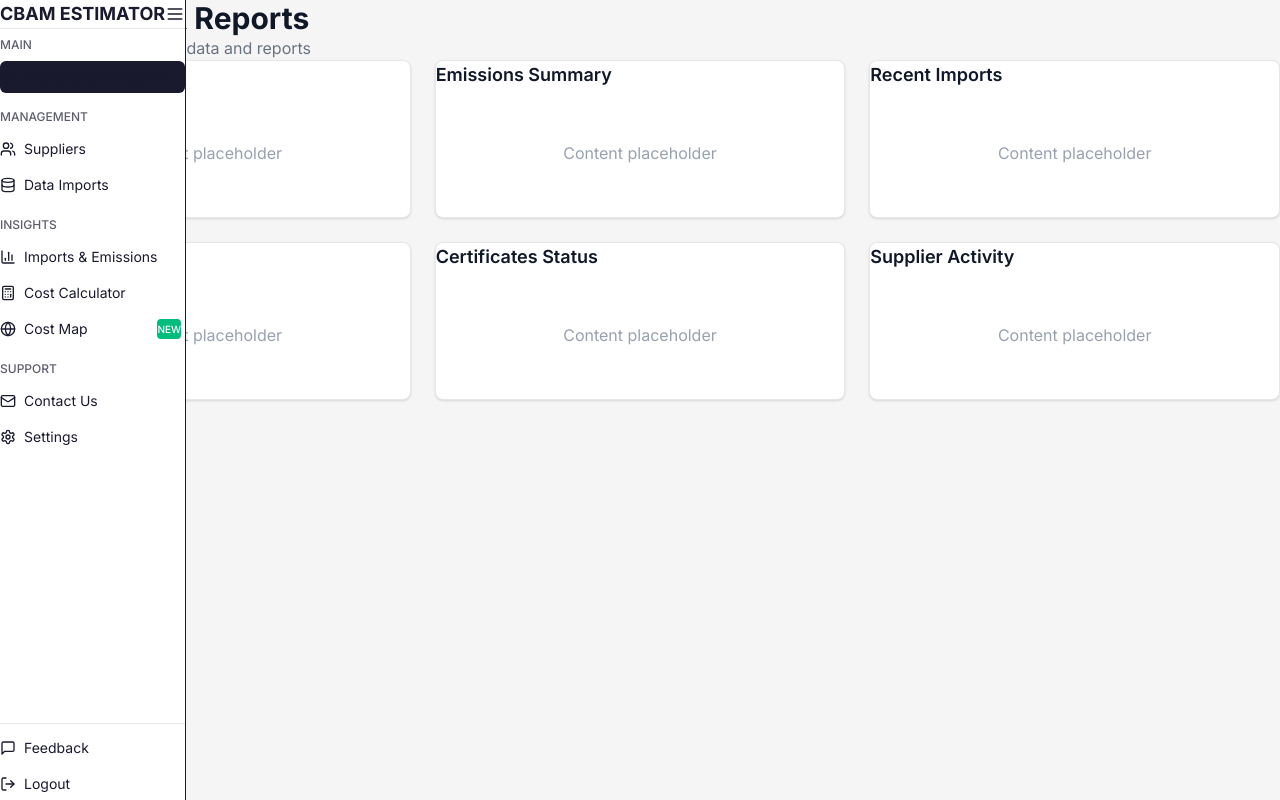
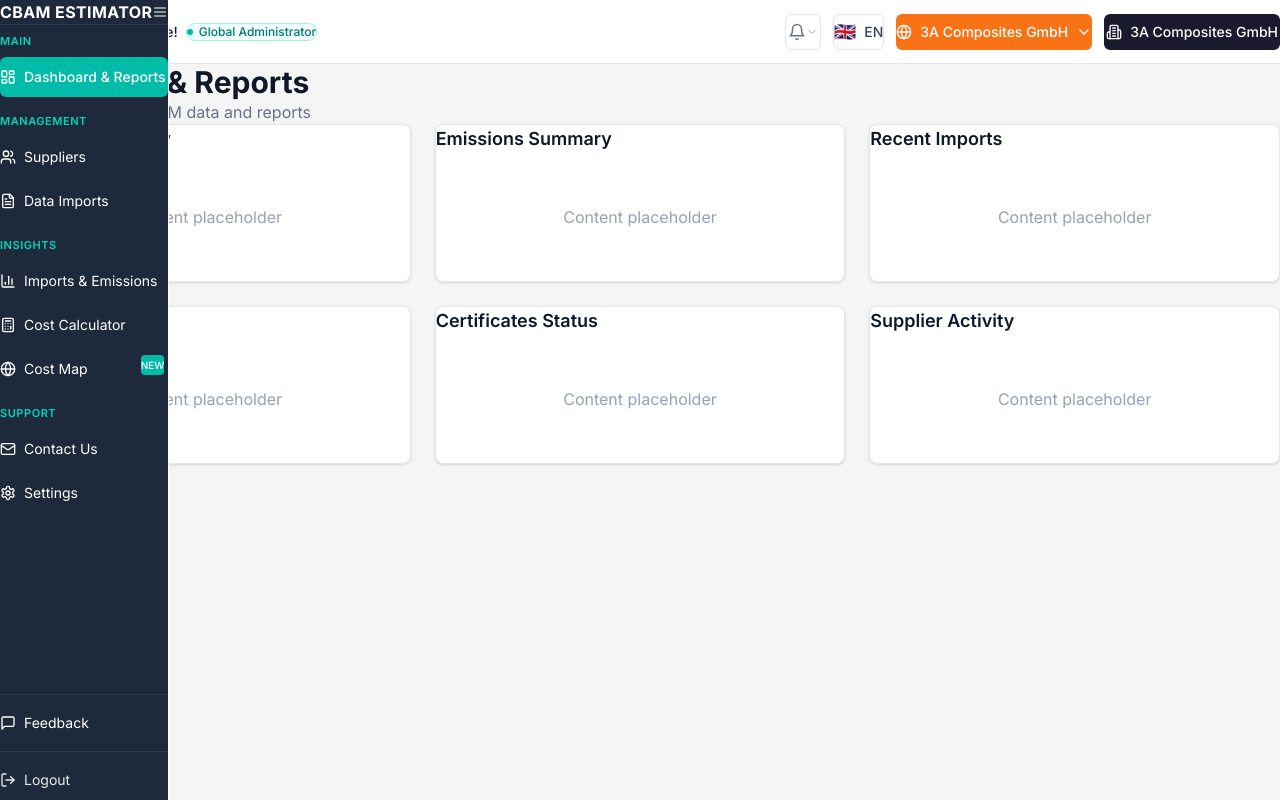
Before and after one commit to cbam-est-team/test-task-quarterly-price, a Next.js app: page / in a window 1280 px wide. Built offline with nearby package versions, Linux system fonts and the light colour scheme.

Commit message:
feat: redesign sidebar and header to match new dark navy theme
Update globals.css and rebuild sidebar and header components.

```diff
--- a/app/layout.tsx
+++ b/app/layout.tsx
@@ -3,6 +3,7 @@ import { Inter } from "next/font/google";
 import "./globals.css";
 import { SidebarProvider, SidebarInset } from "@/components/ui/sidebar";
 import { AppSidebar } from "@/components/app-sidebar";
+import { AppHeader } from "@/components/app-header";
 
 const inter = Inter({ subsets: ["latin"], variable: "--font-inter" });
 
@@ -21,8 +22,9 @@ export default function RootLayout({
       <body className={`${inter.variable} font-sans antialiased`}>
         <SidebarProvider>
           <AppSidebar />
-          <SidebarInset>
-            <main className="p-8">
+          <SidebarInset className="flex flex-col">
+            <AppHeader />
+            <main className="flex-1 p-8 overflow-auto">
               {children}
             </main>
           </SidebarInset>
--- /dev/null
+++ b/components/app-header.tsx
@@ -0,0 +1,83 @@
+"use client";
+
+import { User, ChevronDown, Building2 } from "lucide-react";
+
+export function AppHeader() {
+  return (
+    <header className="h-16 border-b border-border bg-white flex items-center justify-between px-6 shrink-0">
+      {/* Left section - User greeting */}
+      <div className="flex items-center gap-3">
+        <div className="h-9 w-9 rounded-full bg-gray-100 flex items-center justify-center">
+          <User className="h-5 w-5 text-gray-500" />
+        </div>
+        <div className="flex items-center gap-2">
+          <span className="text-sm font-medium text-foreground">
+            Hello, Victor Burge!
+          </span>
+          <span className="inline-flex items-center gap-1.5 px-2.5 py-1 rounded-full border border-teal-200 bg-teal-50 text-xs font-medium text-teal-700">
+            <span className="h-1.5 w-1.5 rounded-full bg-teal-500" />
+            Global Administrator
+          </span>
+        </div>
+      </div>
+
+      {/* Right section - Actions */}
+      <div className="flex items-center gap-3">
+        {/* Notifications */}
+        <button className="h-9 w-9 rounded-md border border-gray-200 flex items-center justify-center hover:bg-gray-50 transition-colors">
+          <svg
+            xmlns="http://www.w3.org/2000/svg"
+            width="18"
+            height="18"
+            viewBox="0 0 24 24"
+            fill="none"
+            stroke="currentColor"
+            strokeWidth="2"
+            strokeLinecap="round"
+            strokeLinejoin="round"
+            className="text-gray-500"
+          >
+            <path d="M6 8a6 6 0 0 1 12 0c0 7 3 9 3 9H3s3-2 3-9" />
+            <path d="M10.3 21a1.94 1.94 0 0 0 3.4 0" />
+          </svg>
+          <ChevronDown className="h-3 w-3 text-gray-400 ml-0.5" />
+        </button>
+
+        {/* Language selector */}
+        <button className="h-9 flex items-center gap-2 px-3 rounded-md border border-gray-200 hover:bg-gray-50 transition-colors">
+          <span className="text-lg">🇬🇧</span>
+          <span className="text-sm font-medium text-gray-700">EN</span>
+        </button>
+
+        {/* Company selector (coral/orange) */}
+        <button className="h-9 flex items-center gap-2 px-4 rounded-md bg-coral-500 hover:bg-coral-600 transition-colors text-white text-sm font-medium"
+          style={{ backgroundColor: '#f97316' }}
+        >
+          <svg
+            xmlns="http://www.w3.org/2000/svg"
+            width="16"
+            height="16"
+            viewBox="0 0 24 24"
+            fill="none"
+            stroke="currentColor"
+            strokeWidth="2"
+            strokeLinecap="round"
+            strokeLinejoin="round"
+          >
+            <circle cx="12" cy="12" r="10" />
+            <path d="M12 2a14.5 14.5 0 0 0 0 20 14.5 14.5 0 0 0 0-20" />
+            <path d="M2 12h20" />
+          </svg>
+          3A Composites GmbH
+          <ChevronDown className="h-4 w-4" />
+        </button>
+
+        {/* Building button (outlined) */}
+        <button className="h-9 flex items-center gap-2 px-4 rounded-md border-2 border-primary bg-primary text-white text-sm font-medium hover:bg-primary/90 transition-colors">
+          <Building2 className="h-4 w-4" />
+          3A Composites GmbH
+        </button>
+      </div>
+    </header>
+  );
+}
--- a/components/app-sidebar.tsx
+++ b/components/app-sidebar.tsx
@@ -5,7 +5,7 @@ import { usePathname } from "next/navigation";
 import {
   LayoutDashboard,
   Users,
-  Database,
+  FileText,
   BarChart3,
   Calculator,
   Globe,
@@ -49,7 +49,7 @@ const managementItems = [
   {
     title: "Data Imports",
     url: "/data-imports",
-    icon: Database,
+    icon: FileText,
   },
 ];
 
@@ -87,29 +87,32 @@ const supportItems = [
 
 export function AppSidebar() {
   const pathname = usePathname();
-  const { toggleSidebar, state } = useSidebar();
+  const { toggleSidebar } = useSidebar();
 
   return (
     <Sidebar collapsible="icon">
-      <SidebarHeader className="border-b border-sidebar-border">
-        <div className="flex items-center justify-between px-2 py-2">
-          <Link href="/" className="flex items-center gap-2">
-            <span className="font-bold text-lg group-data-[collapsible=icon]:hidden">
+      <SidebarHeader className="border-b border-sidebar-border px-4 py-4">
+        <div className="flex items-center justify-between">
+          <Link href="/" className="flex items-center">
+            <span className="font-bold text-base tracking-wide text-white group-data-[collapsible=icon]:hidden">
               CBAM ESTIMATOR
             </span>
           </Link>
           <button
             onClick={toggleSidebar}
-            className="p-1 hover:bg-sidebar-accent rounded-md"
+            className="p-1.5 hover:bg-white/10 rounded-md transition-colors"
+            aria-label="Toggle sidebar"
           >
-            <Menu className="h-5 w-5" />
+            <Menu className="h-4 w-4 text-white/70" />
           </button>
         </div>
       </SidebarHeader>
 
-      <SidebarContent>
-        <SidebarGroup>
-          <SidebarGroupLabel>MAIN</SidebarGroupLabel>
+      <SidebarContent className="px-2 pt-2">
+        <SidebarGroup className="p-0 pb-2">
+          <SidebarGroupLabel className="px-3 py-2 text-[11px] font-semibold tracking-wider text-teal-400 uppercase">
+            MAIN
+          </SidebarGroupLabel>
           <SidebarGroupContent>
             <SidebarMenu>
               {mainItems.map((item) => (
@@ -118,10 +121,11 @@ export function AppSidebar() {
                     asChild
                     isActive={pathname === item.url}
                     tooltip={item.title}
+                    className="h-10 px-3 rounded-md text-white/90 hover:bg-teal-500 hover:text-white data-[active=true]:bg-teal-500 data-[active=true]:text-white"
                   >
                     <Link href={item.url}>
-                      <item.icon />
-                      <span>{item.title}</span>
+                      <item.icon className="h-4 w-4" />
+                      <span className="text-sm">{item.title}</span>
                     </Link>
                   </SidebarMenuButton>
                 </SidebarMenuItem>
@@ -130,8 +134,10 @@ export function AppSidebar() {
           </SidebarGroupContent>
         </SidebarGroup>
 
-        <SidebarGroup>
-          <SidebarGroupLabel>MANAGEMENT</SidebarGroupLabel>
+        <SidebarGroup className="p-0 pb-2">
+          <SidebarGroupLabel className="px-3 py-2 text-[11px] font-semibold tracking-wider text-teal-400 uppercase">
+            MANAGEMENT
+          </SidebarGroupLabel>
           <SidebarGroupContent>
             <SidebarMenu>
               {managementItems.map((item) => (
@@ -140,10 +146,11 @@ export function AppSidebar() {
                     asChild
                     isActive={pathname === item.url}
                     tooltip={item.title}
+                    className="h-10 px-3 rounded-md text-white/90 hover:bg-teal-500 hover:text-white data-[active=true]:bg-teal-500 data-[active=true]:text-white"
                   >
                     <Link href={item.url}>
-                      <item.icon />
-                      <span>{item.title}</span>
+                      <item.icon className="h-4 w-4" />
+                      <span className="text-sm">{item.title}</span>
                     </Link>
                   </SidebarMenuButton>
                 </SidebarMenuItem>
@@ -152,8 +159,10 @@ export function AppSidebar() {
           </SidebarGroupContent>
         </SidebarGroup>
 
-        <SidebarGroup>
-          <SidebarGroupLabel>INSIGHTS</SidebarGroupLabel>
+        <SidebarGroup className="p-0 pb-2">
+          <SidebarGroupLabel className="px-3 py-2 text-[11px] font-semibold tracking-wider text-teal-400 uppercase">
+            INSIGHTS
+          </SidebarGroupLabel>
           <SidebarGroupContent>
             <SidebarMenu>
               {insightItems.map((item) => (
@@ -162,14 +171,15 @@ export function AppSidebar() {
                     asChild
                     isActive={pathname === item.url}
                     tooltip={item.title}
+                    className="h-10 px-3 rounded-md text-white/90 hover:bg-teal-500 hover:text-white data-[active=true]:bg-teal-500 data-[active=true]:text-white"
                   >
                     <Link href={item.url}>
-                      <item.icon />
-                      <span>{item.title}</span>
+                      <item.icon className="h-4 w-4" />
+                      <span className="text-sm">{item.title}</span>
                     </Link>
                   </SidebarMenuButton>
                   {item.badge && (
-                    <SidebarMenuBadge className="bg-emerald-500 text-white text-[10px] px-1.5 rounded">
+                    <SidebarMenuBadge className="bg-teal-500 text-white text-[10px] font-medium px-1.5 py-0.5 rounded">
                       {item.badge}
                     </SidebarMenuBadge>
                   )}
@@ -179,8 +189,10 @@ export function AppSidebar() {
           </SidebarGroupContent>
         </SidebarGroup>
 
-        <SidebarGroup>
-          <SidebarGroupLabel>SUPPORT</SidebarGroupLabel>
+        <SidebarGroup className="p-0 pb-2">
+          <SidebarGroupLabel className="px-3 py-2 text-[11px] font-semibold tracking-wider text-teal-400 uppercase">
+            SUPPORT
+          </SidebarGroupLabel>
           <SidebarGroupContent>
             <SidebarMenu>
               {supportItems.map((item) => (
@@ -189,10 +201,11 @@ export function AppSidebar() {
                     asChild
                     isActive={pathname === item.url}
                     tooltip={item.title}
+                    className="h-10 px-3 rounded-md text-white/90 hover:bg-teal-500 hover:text-white data-[active=true]:bg-teal-500 data-[active=true]:text-white"
                   >
                     <Link href={item.url}>
-                      <item.icon />
-                      <span>{item.title}</span>
+                      <item.icon className="h-4 w-4" />
+                      <span className="text-sm">{item.title}</span>
                     </Link>
                   </SidebarMenuButton>
                 </SidebarMenuItem>
@@ -202,21 +215,31 @@ export function AppSidebar() {
         </SidebarGroup>
       </SidebarContent>
 
-      <SidebarFooter>
-        <SidebarSeparator />
+      <SidebarFooter className="mt-auto px-2 pb-4">
+        <SidebarSeparator className="bg-sidebar-border mb-2" />
         <SidebarMenu>
           <SidebarMenuItem>
-            <SidebarMenuButton asChild tooltip="Feedback">
+            <SidebarMenuButton
+              asChild
+              tooltip="Feedback"
+              className="h-10 px-3 rounded-md text-white/90 hover:bg-teal-500 hover:text-white"
+            >
               <Link href="/feedback">
-                <MessageSquare />
-                <span>Feedback</span>
+                <MessageSquare className="h-4 w-4" />
+                <span className="text-sm">Feedback</span>
               </Link>
             </SidebarMenuButton>
           </SidebarMenuItem>
+        </SidebarMenu>
+        <SidebarSeparator className="bg-sidebar-border my-2" />
+        <SidebarMenu>
           <SidebarMenuItem>
-            <SidebarMenuButton tooltip="Logout">
-              <LogOut />
-              <span>Logout</span>
+            <SidebarMenuButton
+              tooltip="Logout"
+              className="h-10 px-3 rounded-md text-white/90 hover:bg-teal-500 hover:text-white"
+            >
+              <LogOut className="h-4 w-4" />
+              <span className="text-sm">Logout</span>
             </SidebarMenuButton>
           </SidebarMenuItem>
         </SidebarMenu>
```
Also changed, not shown: app/globals.css (+10 -8 lines).
